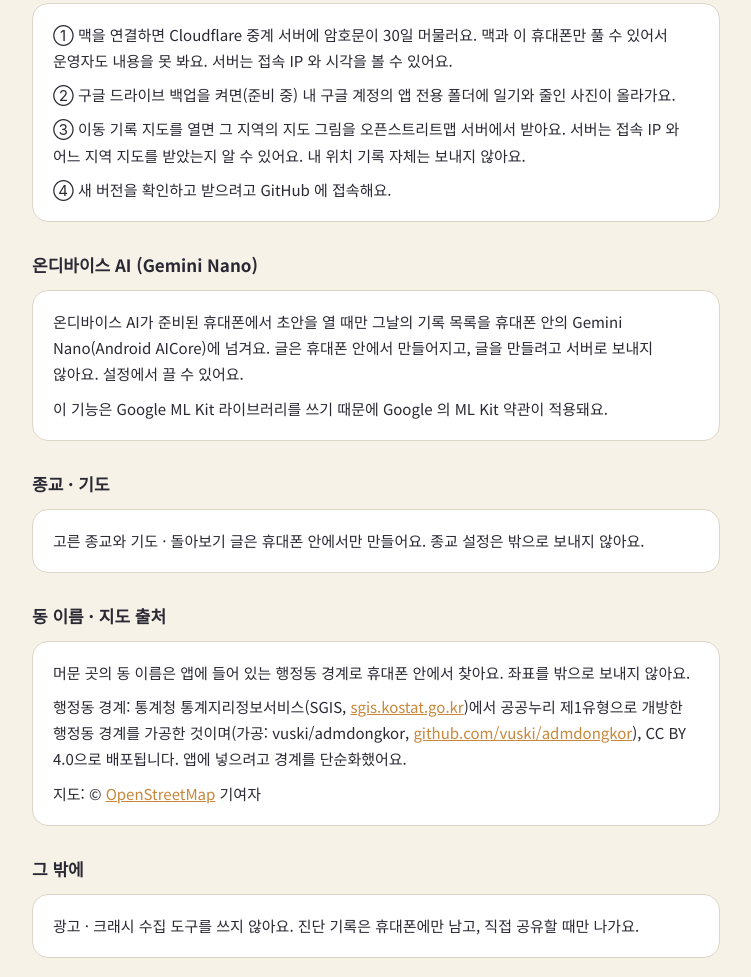
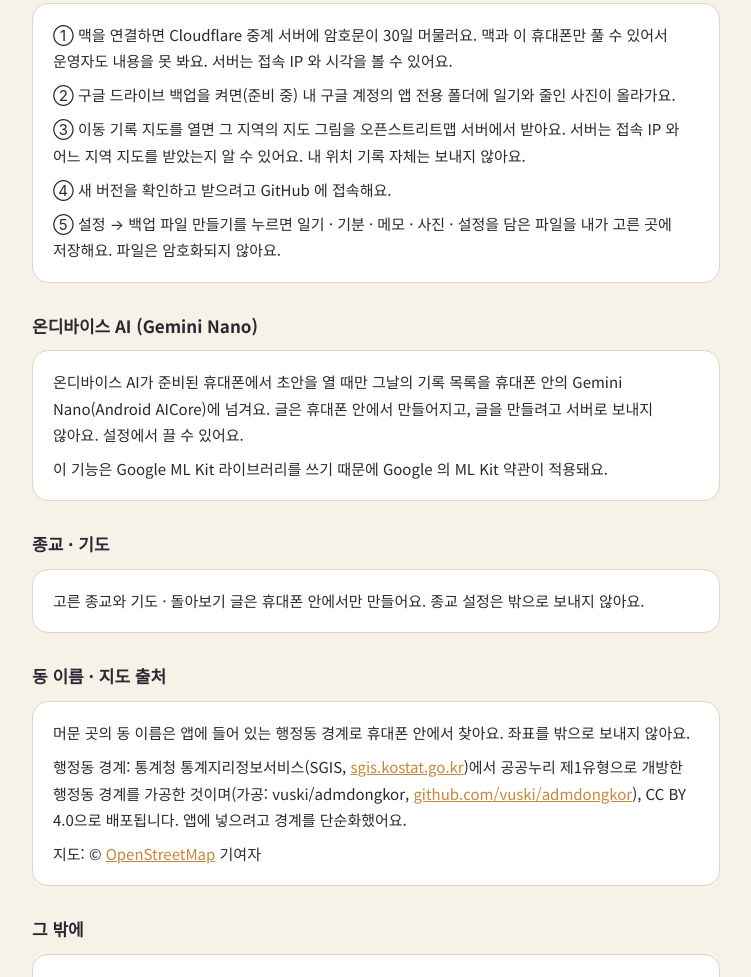
Before and after one commit to dev-fath/bamnote-releases, a plain HTML site: page docs/privacy.html in a window 1280 px wide. Shown: the part 969-1946 px from the top of the page, without its empty margins (264-1015 px from the left). Drawn offline with Linux system fonts and the light colour scheme.

Commit message:
데이터 사용 안내: 백업 파일

```diff
--- a/docs/privacy.html
+++ b/docs/privacy.html
@@ -55,6 +55,7 @@
     <p>② 구글 드라이브 백업을 켜면(준비 중) 내 구글 계정의 앱 전용 폴더에 일기와 줄인 사진이 올라가요.</p>
     <p>③ 이동 기록 지도를 열면 그 지역의 지도 그림을 오픈스트리트맵 서버에서 받아요. 서버는 접속 IP 와 어느 지역 지도를 받았는지 알 수 있어요. 내 위치 기록 자체는 보내지 않아요.</p>
     <p>④ 새 버전을 확인하고 받으려고 GitHub 에 접속해요.</p>
+    <p>⑤ 설정 → 백업 파일 만들기를 누르면 일기 · 기분 · 메모 · 사진 · 설정을 담은 파일을 내가 고른 곳에 저장해요. 파일은 암호화되지 않아요.</p>
   </div>
 
   <h2>온디바이스 AI (Gemini Nano)</h2>
```
